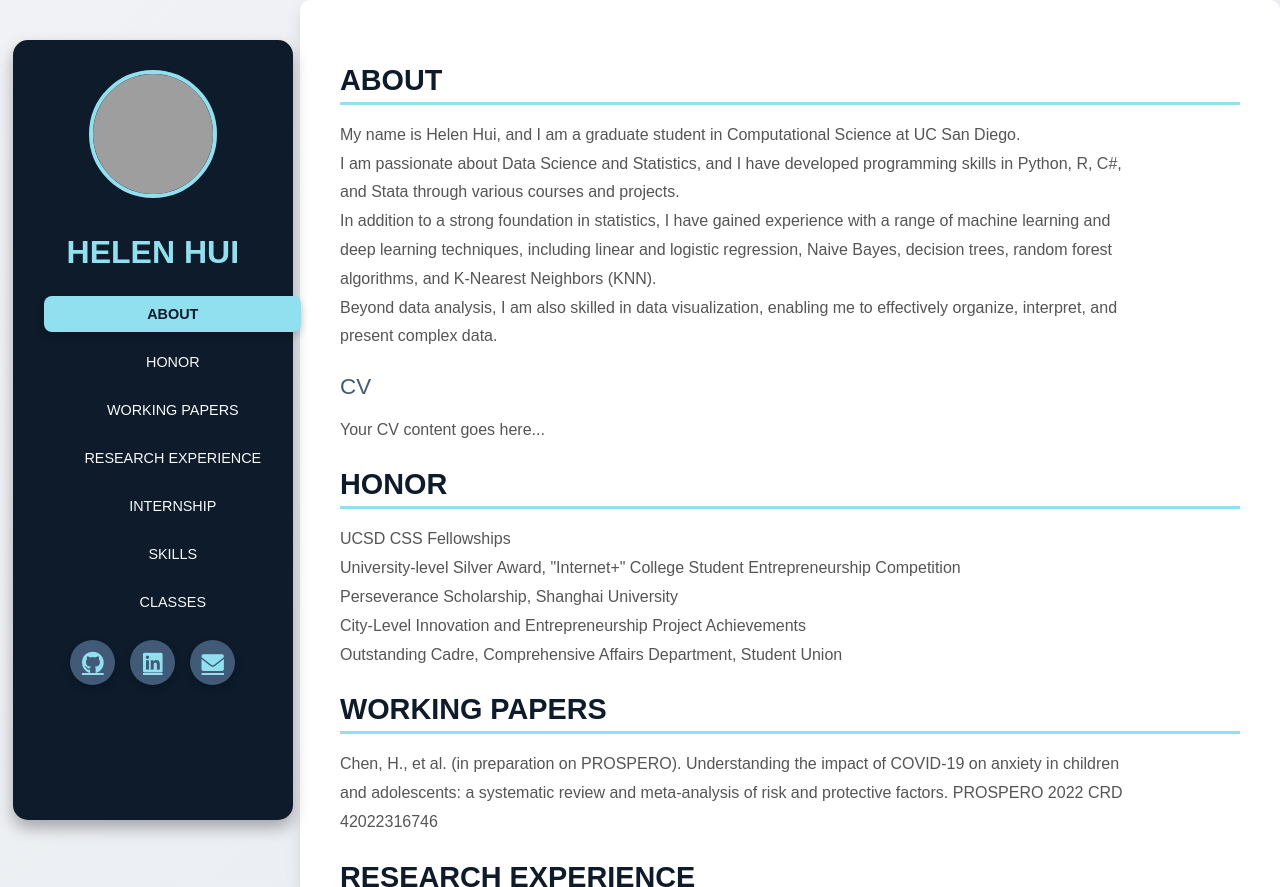
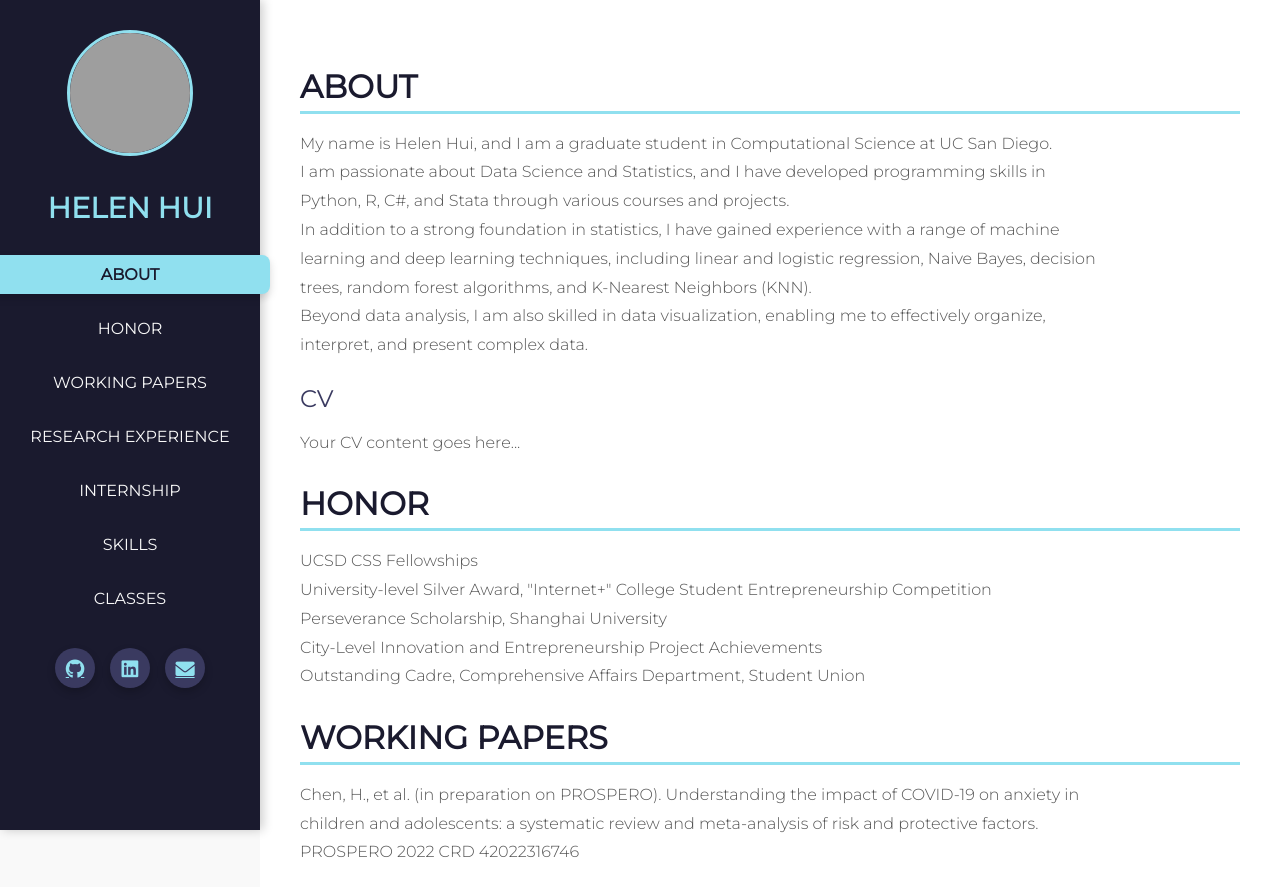
Before and after one commit to SHEEPQUEEN422/SHEEPQUEEN422.github.io, a plain HTML site: page index.html in a window 1280 px wide. Shown: the top 887 px of the page. Drawn offline with Linux system fonts and the light colour scheme; grey boxes are pictures that could not be loaded.

Commit message:
Update styles.css

```diff
--- a/styles.css
+++ b/styles.css
@@ -1,26 +1,23 @@
 /* General Styles */
 body {
   margin: 0;
-  font-family: 'Poppins', sans-serif; /* Updated font */
-  background: linear-gradient(135deg, #f0f2f5, #e0e5ec); /* Soft gradient background */
+  font-family: 'Montserrat', sans-serif;
+  background-color: #f9f9f9;
   display: flex;
   color: #333;
 }
 
 /* Sidebar Styles */
 .sidebar {
-  background-color: #0d1b2a; /* Darker, modern background color */
-  width: 240px;
+  background-color: #1a1a2e;
+  width: 260px;
   position: fixed;
-  height: 90vh;
-  top: 5vh;
-  left: 1%;
-  border-radius: 15px; /* Rounded sidebar */
-  padding: 30px 20px;
+  height: 100vh;
   display: flex;
   flex-direction: column;
   align-items: center;
-  box-shadow: 0px 8px 16px rgba(0, 0, 0, 0.3); /* Floating effect */
+  padding-top: 30px;
+  box-shadow: 3px 0 10px rgba(0, 0, 0, 0.2);
 }
 
 /* Avatar */
@@ -29,7 +26,7 @@ body {
   height: 120px;
   border-radius: 50%;
   margin-bottom: 15px;
-  border: 4px solid #90e0ef;
+  border: 3px solid #90e0ef;
   transition: transform 0.3s ease;
 }
 
@@ -41,16 +38,17 @@ body {
 .name {
   color: #90e0ef;
   font-weight: 700;
-  font-size: 2em; /* Larger for emphasis */
+  font-size: 1.8em;
+  margin-bottom: 20px;
   text-align: center;
-  margin-bottom: 15px;
 }
 
 /* Sidebar Navigation */
 .sidebar-nav {
   display: flex;
   flex-direction: column;
-  gap: 12px;
+  align-items: center;
+  gap: 15px;
   margin-top: 10px;
 }
 
@@ -58,7 +56,7 @@ body {
   color: #f9f9f9;
   text-decoration: none;
   font-weight: 500;
-  font-size: 0.9em;
+  font-size: 1em;
   text-transform: uppercase;
   padding: 10px 20px;
   width: 100%;
@@ -68,57 +66,56 @@ body {
 }
 
 .sidebar-link:hover {
-  background-color: #415a77; /* Subtle highlight */
+  background-color: #3a3a60;
   transform: scale(1.05);
 }
 
+/* Active Link */
 .sidebar-link.active {
   font-weight: 700;
   background-color: #90e0ef;
-  color: #0d1b2a;
-  box-shadow: 0 4px 8px rgba(0, 0, 0, 0.2);
+  color: #1a1a2e;
+  box-shadow: 0 4px 8px rgba(0, 0, 0, 0.15);
 }
 
 /* Social Icons */
 .social-icons {
   display: flex;
   gap: 15px;
-  margin-top: 20px;
+  margin-top: 30px;
 }
 
 .icon-link {
   display: flex;
   justify-content: center;
   align-items: center;
-  width: 45px;
-  height: 45px;
+  width: 40px;
+  height: 40px;
   border-radius: 50%;
-  background-color: #415a77;
+  background-color: #3a3a60;
   color: #90e0ef;
-  font-size: 1.4em;
+  font-size: 1.2em;
   transition: background-color 0.3s, transform 0.3s;
   box-shadow: 0px 4px 8px rgba(0, 0, 0, 0.2);
 }
 
 .icon-link:hover {
   background-color: #90e0ef;
-  color: #0d1b2a;
+  color: #1a1a2e;
   transform: scale(1.1);
 }
 
 /* Content Styles */
 .content {
-  margin-left: 300px;
+  margin-left: 260px;
   padding: 40px;
   background-color: #ffffff;
-  border-radius: 10px; /* Rounded content area */
-  box-shadow: 0px 8px 16px rgba(0, 0, 0, 0.1);
 }
 
 /* Headings */
 h2 {
-  color: #0d1b2a;
-  font-size: 1.8em;
+  color: #1a1a2e;
+  font-size: 2em;
   font-weight: 600;
   margin-bottom: 15px;
   text-transform: uppercase;
@@ -127,8 +124,8 @@ h2 {
 }
 
 h3 {
-  color: #415a77;
-  font-size: 1.4em;
+  color: #3a3a60;
+  font-size: 1.5em;
   font-weight: 500;
   margin-bottom: 10px;
 }
@@ -146,7 +143,7 @@ p {
 /* Responsive Adjustments */
 @media (max-width: 768px) {
   .sidebar {
-    width: 200px;
+    width: 220px;
   }
 
   .content {
@@ -159,15 +156,15 @@ p {
   }
 
   .sidebar-link {
-    font-size: 0.85em;
+    font-size: 0.9em;
   }
 
   h2 {
-    font-size: 1.4em;
+    font-size: 1.6em;
   }
 
   h3 {
-    font-size: 1.2em;
+    font-size: 1.3em;
   }
 
   p {
```
